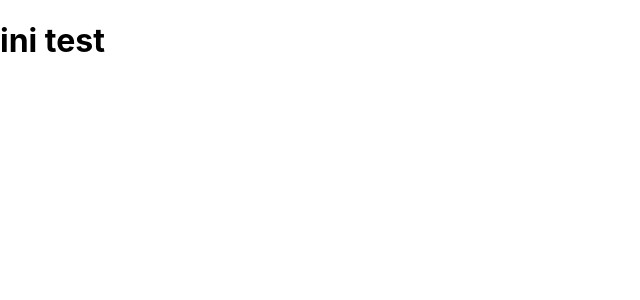
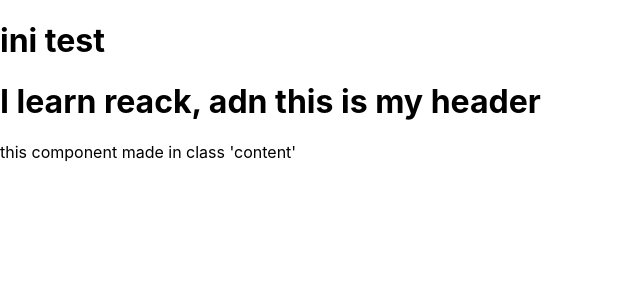
Before and after one commit to hariadiarief/bootcamp-ib-learn-react-style-router, a React (Create React App) app: page / in a window 1280 px wide. Shown: the top 300 px of the page, without its empty margins (0-640 px from the left). Built offline with nearby package versions, Linux system fonts and the light colour scheme.

Commit message:
add header and content component

```diff
--- a/src/App.js
+++ b/src/App.js
@@ -1,14 +1,15 @@
 import React, { Component } from "react";
-import logo from "./logo.svg";
-import "./App.css";
+
+import Header from "./components/Header";
+import Content from "./components/Content";
 
 class App extends Component {
   render() {
     return (
       <div>
-        <header>
-          <h1>ini test</h1>
-        </header>
+        <h1>ini test</h1>
+        <Header />
+        <Content />
       </div>
     );
   }
--- /dev/null
+++ b/src/components/Content/index.js
@@ -0,0 +1,13 @@
+import React, { Component } from "react";
+
+class Content extends Component {
+  render() {
+    return (
+      <main>
+        <p>this component made in class 'content'</p>
+      </main>
+    );
+  }
+}
+
+export default Content;
--- /dev/null
+++ b/src/components/Header/index.js
@@ -0,0 +1,13 @@
+import React, { Component } from "react";
+
+class Header extends Component {
+  render() {
+    return (
+      <header>
+        <h1>I learn reack, adn this is my header</h1>
+      </header>
+    );
+  }
+}
+
+export default Header;
```
Also changed, not shown: 1 other file (tests, documents, lock files or other folders).
